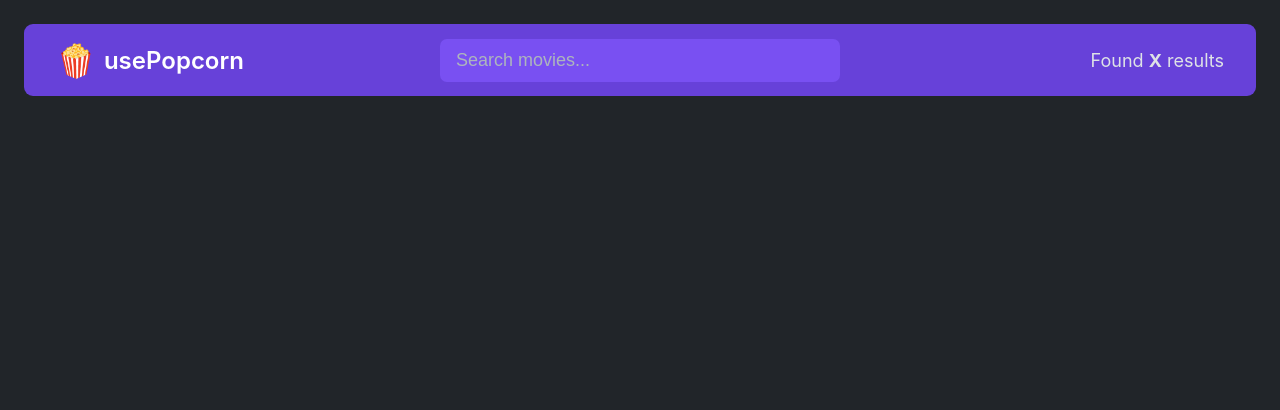
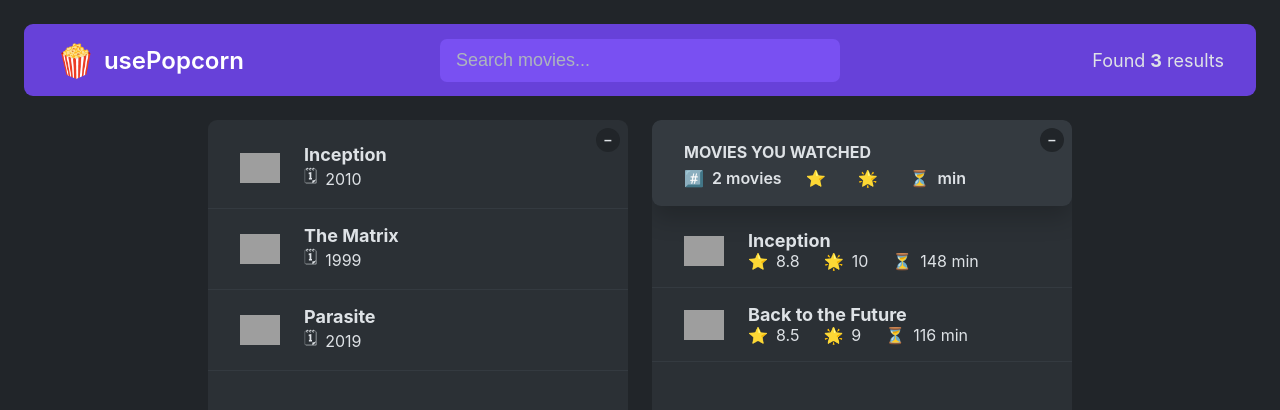
Before and after one commit to sahsan73/pp_movies-details, a React app: page / in a window 1280 px wide. Built offline with nearby package versions, Linux system fonts and the light colour scheme; grey boxes are pictures that could not be loaded.

Commit message:
build layout

```diff
--- a/src/components/App.js
+++ b/src/components/App.js
@@ -1,7 +1,8 @@
+import { useState } from "react";
 import "../index.css";
+import Main from "./Main";
 import NavBar from "./NavBar";
 
-/*
 const tempMovieData = [
   {
     imdbID: "tt1375666",
@@ -26,30 +27,13 @@ const tempMovieData = [
   },
 ];
 
-const tempWatchedData = [
-  {
-    imdbID: "tt1375666",
-    Title: "Inception",
-    Year: "2010",
-    Poster:
-      "https://m.media-amazon.com/images/M/MV5BMjAxMzY3NjcxNF5BMl5BanBnXkFtZTcwNTI5OTM0Mw@@._V1_SX300.jpg",
-    runtime: 148,
-    imdbRating: 8.8,
-    userRating: 10,
-  },
-  {
-    imdbID: "tt0088763",
-    Title: "Back to the Future",
-    Year: "1985",
-    Poster:
-      "https://m.media-amazon.com/images/M/MV5BZmU0M2Y1OGUtZjIxNi00ZjBkLTg1MjgtOWIyNThiZWIwYjRiXkEyXkFqcGdeQXVyMTQxNzMzNDI@._V1_SX300.jpg",
-    runtime: 116,
-    imdbRating: 8.5,
-    userRating: 9,
-  },
-];
-*/
+export default function App() {
+  const [movies, setMovies] = useState(tempMovieData);
 
-export default function App() {
-  return <NavBar />;
+  return (
+    <>
+      <NavBar movies={movies} />
+      <Main movies={movies} />
+    </>
+  );
 }
--- /dev/null
+++ b/src/components/ListBox.js
@@ -0,0 +1,15 @@
+import { useState } from "react";
+import MoviesList from "./MoviesList";
+
+export default function ListBox({ movies }) {
+  const [isOpen1, setIsOpen1] = useState(true);
+
+  return (
+    <div className="box">
+      <button className="btn-toggle" onClick={() => setIsOpen1(open => !open)}>
+        {isOpen1 ? "–" : "+"}
+      </button>
+      {isOpen1 && <MoviesList movies={movies} />}
+    </div>
+  );
+}
--- /dev/null
+++ b/src/components/Main.js
@@ -0,0 +1,11 @@
+import ListBox from "./ListBox";
+import WatchedBox from "./WatchedBox";
+
+export default function Main({ movies }) {
+  return (
+    <main className="main">
+      <ListBox movies={movies} />
+      <WatchedBox />
+    </main>
+  );
+}
--- /dev/null
+++ b/src/components/MoviesList.js
@@ -0,0 +1,24 @@
+export default function MoviesList({ movies }) {
+  return (
+    <ul className="list">
+      {movies?.map(movie => (
+        <Movie movie={movie} key={movie.imdbID} />
+      ))}
+    </ul>
+  );
+}
+
+function Movie({ movie }) {
+  return (
+    <li>
+      <img src={movie.Poster} alt={`${movie.Title} poster`} />
+      <h3>{movie.Title}</h3>
+      <div>
+        <p>
+          <span>🗓</span>
+          <span>{movie.Year}</span>
+        </p>
+      </div>
+    </li>
+  );
+}
--- a/src/components/NavBar.js
+++ b/src/components/NavBar.js
@@ -1,24 +1,42 @@
 import { useState } from "react";
 
-export default function NavBar() {
-  const [query, setQuery] = useState("");
-
+export default function NavBar({ movies }) {
   return (
     <nav className="nav-bar">
+      <Logo />
+      <Search />
+      <NumResults movies={movies} />
+    </nav>
+  );
+}
+
+function Logo() {
+  return (
     <div className="logo">
       <span role="img">🍿</span>
       <h1>usePopcorn</h1>
     </div>
+  );
+}
+
+function Search() {
+  const [query, setQuery] = useState("");
+
+  return (
     <input
       className="search"
       type="text"
       placeholder="Search movies..."
       value={query}
-        onChange={(e) => setQuery(e.target.value)}
+      onChange={e => setQuery(e.target.value)}
     />
-      <p className="num-results">
-        Found <strong>X</strong> results
-      </p>
-    </nav>
   );
 }
+
+function NumResults({ movies }) {
+  return (
+    <p className="num-results">
+      Found <strong>{movies.length}</strong> results
+    </p>
+  );
+}
--- /dev/null
+++ b/src/components/WatchedBox.js
@@ -0,0 +1,45 @@
+import { useState } from "react";
+import WatchedSummary from "./WatchedSummary";
+import WatchedMoviesList from "./WatchedMoviesList";
+
+const tempWatchedData = [
+  {
+    imdbID: "tt1375666",
+    Title: "Inception",
+    Year: "2010",
+    Poster:
+      "https://m.media-amazon.com/images/M/MV5BMjAxMzY3NjcxNF5BMl5BanBnXkFtZTcwNTI5OTM0Mw@@._V1_SX300.jpg",
+    runtime: 148,
+    imdbRating: 8.8,
+    userRating: 10,
+  },
+  {
+    imdbID: "tt0088763",
+    Title: "Back to the Future",
+    Year: "1985",
+    Poster:
+      "https://m.media-amazon.com/images/M/MV5BZmU0M2Y1OGUtZjIxNi00ZjBkLTg1MjgtOWIyNThiZWIwYjRiXkEyXkFqcGdeQXVyMTQxNzMzNDI@._V1_SX300.jpg",
+    runtime: 116,
+    imdbRating: 8.5,
+    userRating: 9,
+  },
+];
+
+export default function WatchedBox() {
+  const [watched, setWatched] = useState(tempWatchedData);
+  const [isOpen2, setIsOpen2] = useState(true);
+
+  return (
+    <div className="box">
+      <button className="btn-toggle" onClick={() => setIsOpen2(open => !open)}>
+        {isOpen2 ? "–" : "+"}
+      </button>
+      {isOpen2 && (
+        <>
+          <WatchedSummary watched={watched} />
+          <WatchedMoviesList watched={watched} />
+        </>
+      )}
+    </div>
+  );
+}
--- /dev/null
+++ b/src/components/WatchedMoviesList.js
@@ -0,0 +1,32 @@
+export default function WatchedMoviesList({ watched }) {
+  return (
+    <ul className="list">
+      {watched.map(movie => (
+        <WatchedMovie movie={movie} key={movie.imdbID} />
+      ))}
+    </ul>
+  );
+}
+
+function WatchedMovie({ movie }) {
+  return (
+    <li>
+      <img src={movie.Poster} alt={`${movie.Title} poster`} />
+      <h3>{movie.Title}</h3>
+      <div>
+        <p>
+          <span>⭐️</span>
+          <span>{movie.imdbRating}</span>
+        </p>
+        <p>
+          <span>🌟</span>
+          <span>{movie.userRating}</span>
+        </p>
+        <p>
+          <span>⏳</span>
+          <span>{movie.runtime} min</span>
+        </p>
+      </div>
+    </li>
+  );
+}
--- /dev/null
+++ b/src/components/WatchedSummary.js
@@ -0,0 +1,33 @@
+const average = function (arr) {
+  arr.reduce((acc, cur, i, arr) => acc + cur / arr.length, 0);
+};
+
+export default function WatchedSummary({ watched }) {
+  const avgImdbRating = average(watched.map(movie => movie.imdbRating));
+  const avgUserRating = average(watched.map(movie => movie.userRating));
+  const avgRuntime = average(watched.map(movie => movie.runtime));
+
+  return (
+    <div className="summary">
+      <h2>Movies you watched</h2>
+      <div>
+        <p>
+          <span>#️⃣</span>
+          <span>{watched.length} movies</span>
+        </p>
+        <p>
+          <span>⭐️</span>
+          <span>{avgImdbRating}</span>
+        </p>
+        <p>
+          <span>🌟</span>
+          <span>{avgUserRating}</span>
+        </p>
+        <p>
+          <span>⏳</span>
+          <span>{avgRuntime} min</span>
+        </p>
+      </div>
+    </div>
+  );
+}
--- a/src/index.css
+++ b/src/index.css
@@ -54,7 +54,8 @@ body {
   max-width: 42rem;
   background-color: var(--color-background-500);
   border-radius: 0.9rem;
-  overflow: scroll;
+  /* overflow: scroll; */
+  overflow: hidden;
   position: relative;
 }
 
@@ -138,7 +139,8 @@ body {
 .list {
   list-style: none;
   padding: 0.8rem 0;
-  overflow: scroll;
+  /* overflow: scroll; */
+  overflow: hidden;
 }
 
 .list-watched {
```
Also changed, not shown: 1 other file. Lines whose indentation alone changed are shown as unchanged.
